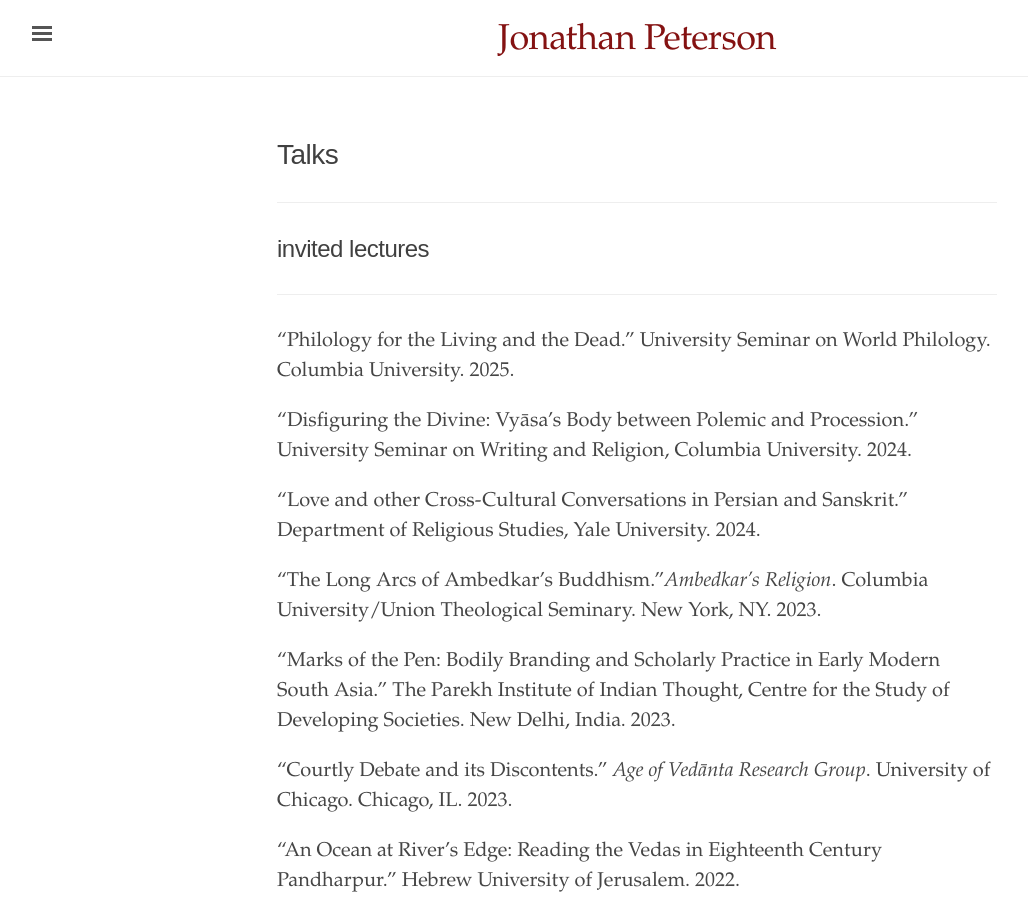
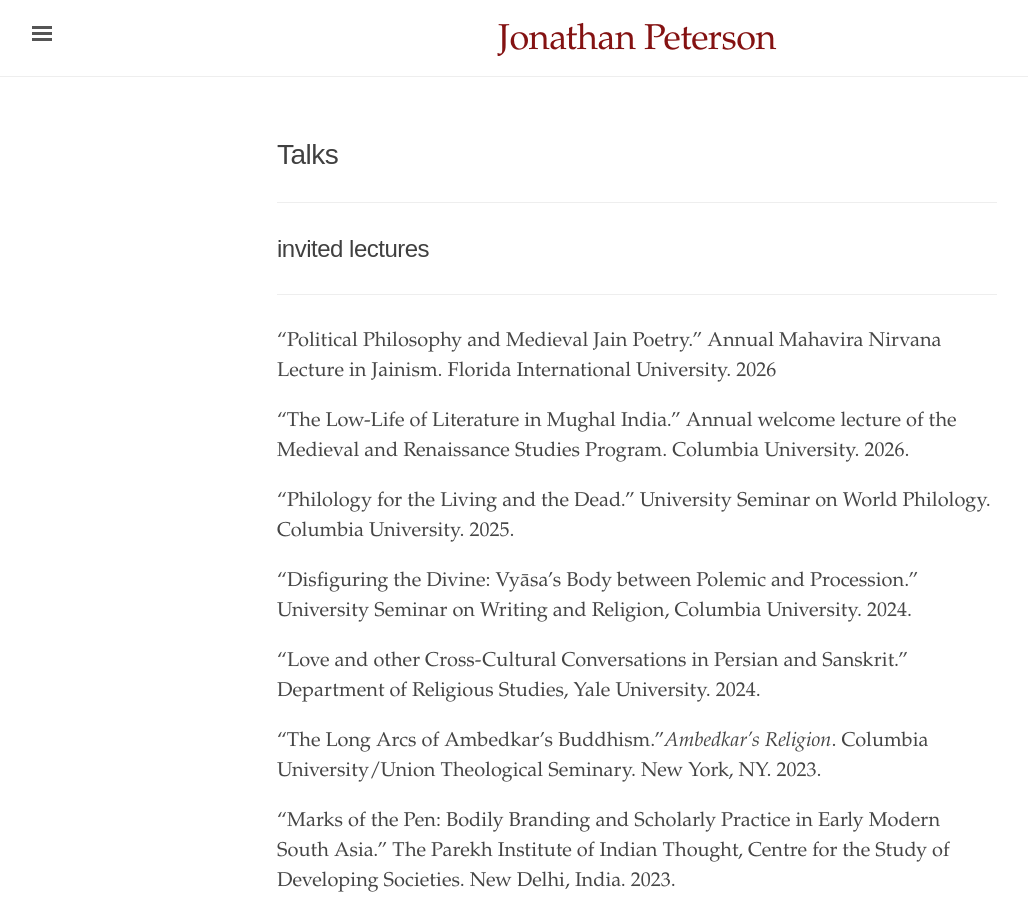
Before and after one commit to petersonjonath/personalwebpage, a Jekyll site: the page built from talks.md, in a window 1280 px wide and 900 px high. Shown: the whole window, without its empty margins (3-1031 px from the left). Built offline with Jekyll 4.4.1, drawn with Linux system fonts in a browser that asks for light colours.

Commit message:
Update talks.md

```diff
--- a/talks.md
+++ b/talks.md
@@ -6,6 +6,10 @@ title: Talks
 ---
 ## invited lectures
 ---
+
+"Political Philosophy and Medieval Jain Poetry." Annual Mahavira Nirvana Lecture in Jainism. Florida International University. 2026
+
+"The Low-Life of Literature in Mughal India." Annual welcome lecture of the Medieval and Renaissance Studies Program. Columbia University. 2026.
 
 "Philology for the Living and the Dead." University Seminar on World Philology. Columbia University. 2025.
 
```
